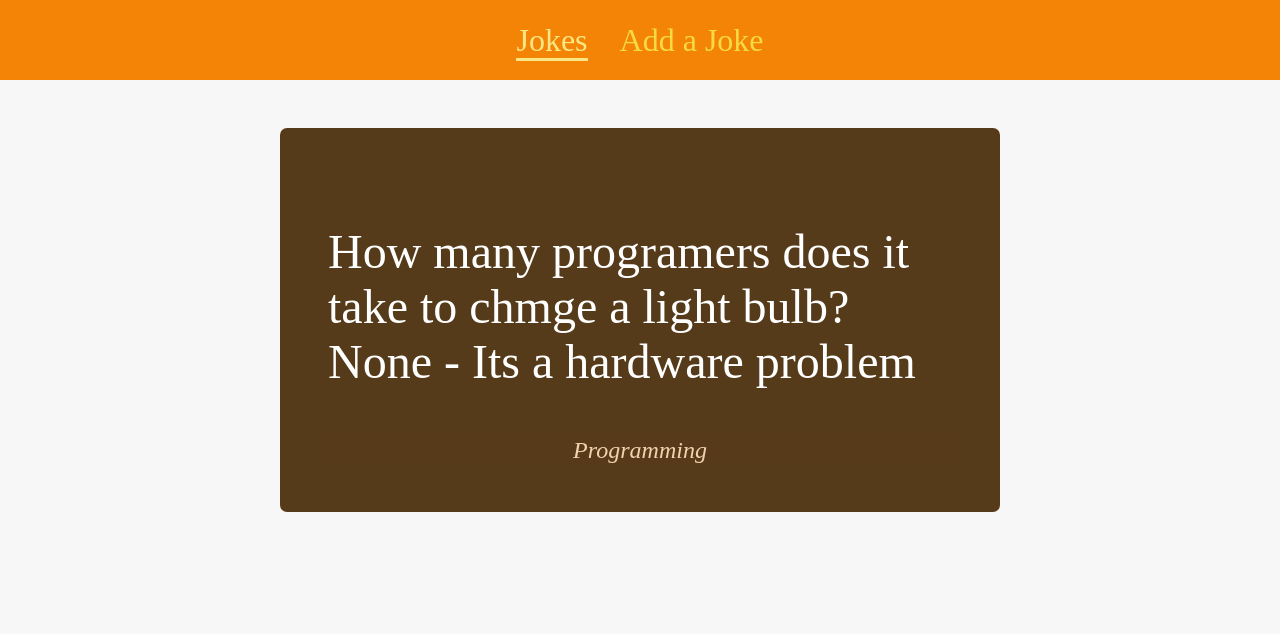
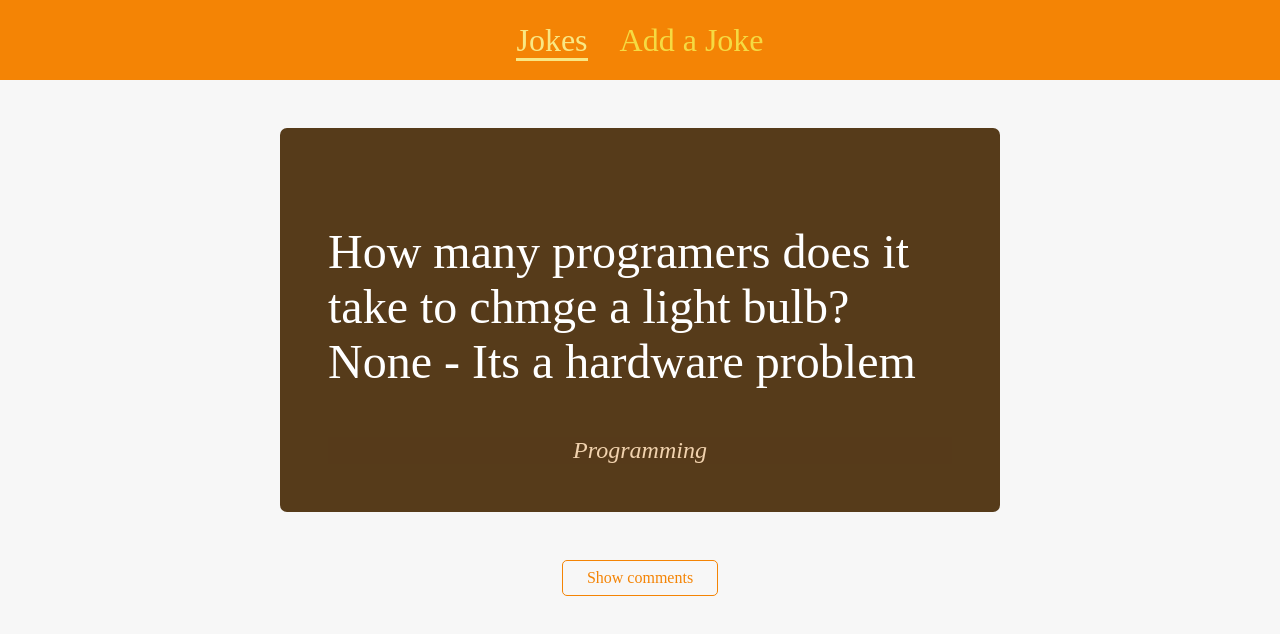
Before and after one commit to Vlad-Kudin/react-router-jokes, a React (Create React App) app: page /jokes/j1 in a window 1280 px wide. Shown: the top 634 px of the page. Built offline with nearby package versions, Linux system fonts and the light colour scheme; a web font is replaced by a local one.

Commit message:
added nested route

```diff
--- a/src/pages/JokeDetails.js
+++ b/src/pages/JokeDetails.js
@@ -1,5 +1,5 @@
 import { Fragment } from "react";
-import { useParams, Route } from "react-router-dom";
+import { useParams, Route, Link } from "react-router-dom";
 import Comments from "../components/comments/Comments";
 import HighlightedJoke from "../components/jokes/HighlightedJoke";
 
@@ -28,7 +28,14 @@
   return (
     <Fragment>
       <HighlightedJoke text={joke.text} topic={joke.topic} />
-      <Route path='/jokes/:jokeId/comments'>
+      <Route path={`/jokes/${params.jokeId}`} exact>
+        <div className='centered'>
+          <Link className='btn--empty' to={`/jokes/${params.jokeId}/comments`}>
+            Show comments
+          </Link>
+        </div>
+      </Route>
+      <Route path={`/jokes/${params.jokeId}/comments`}>
         <Comments />
       </Route>
     </Fragment>
```
